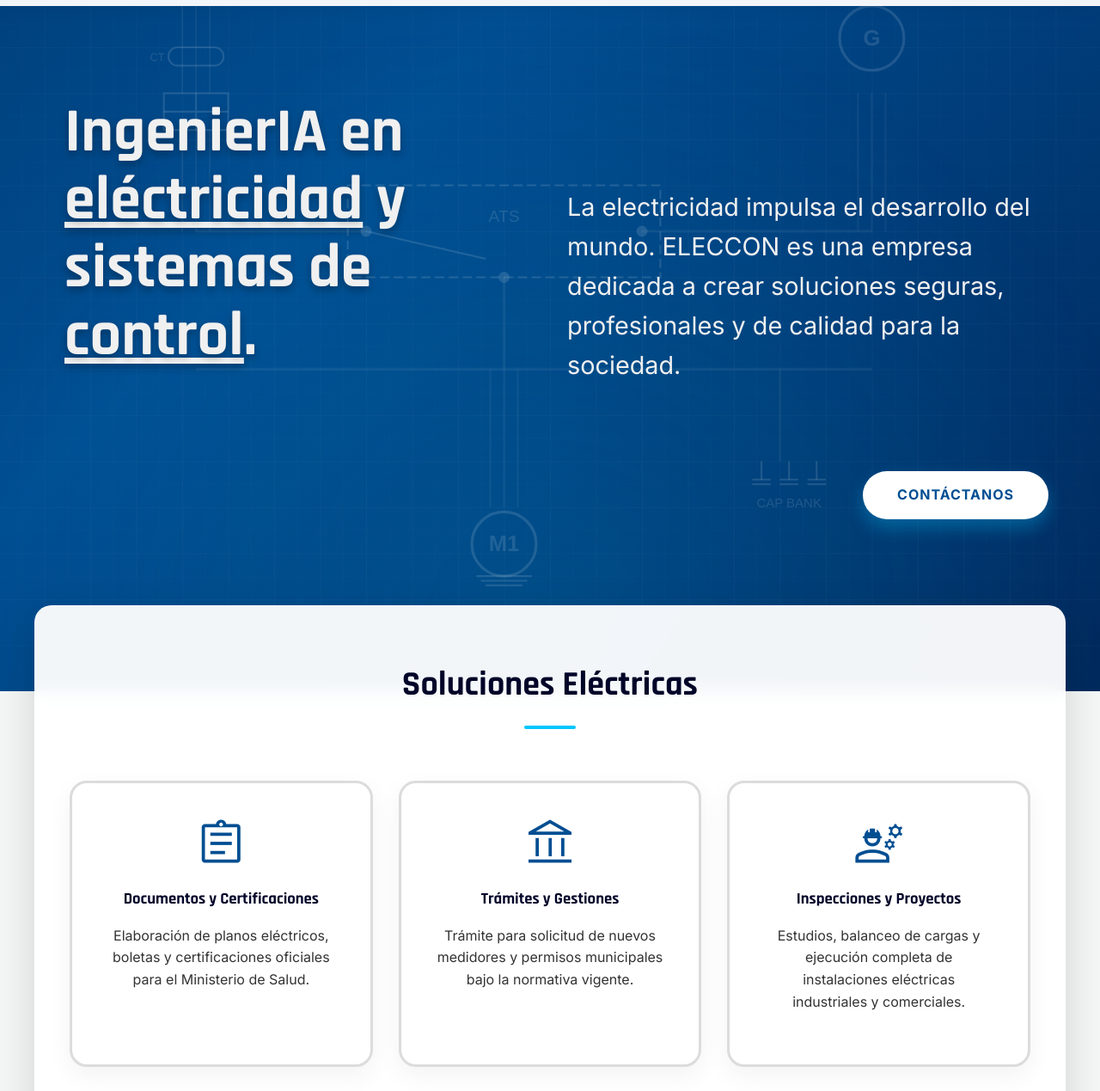
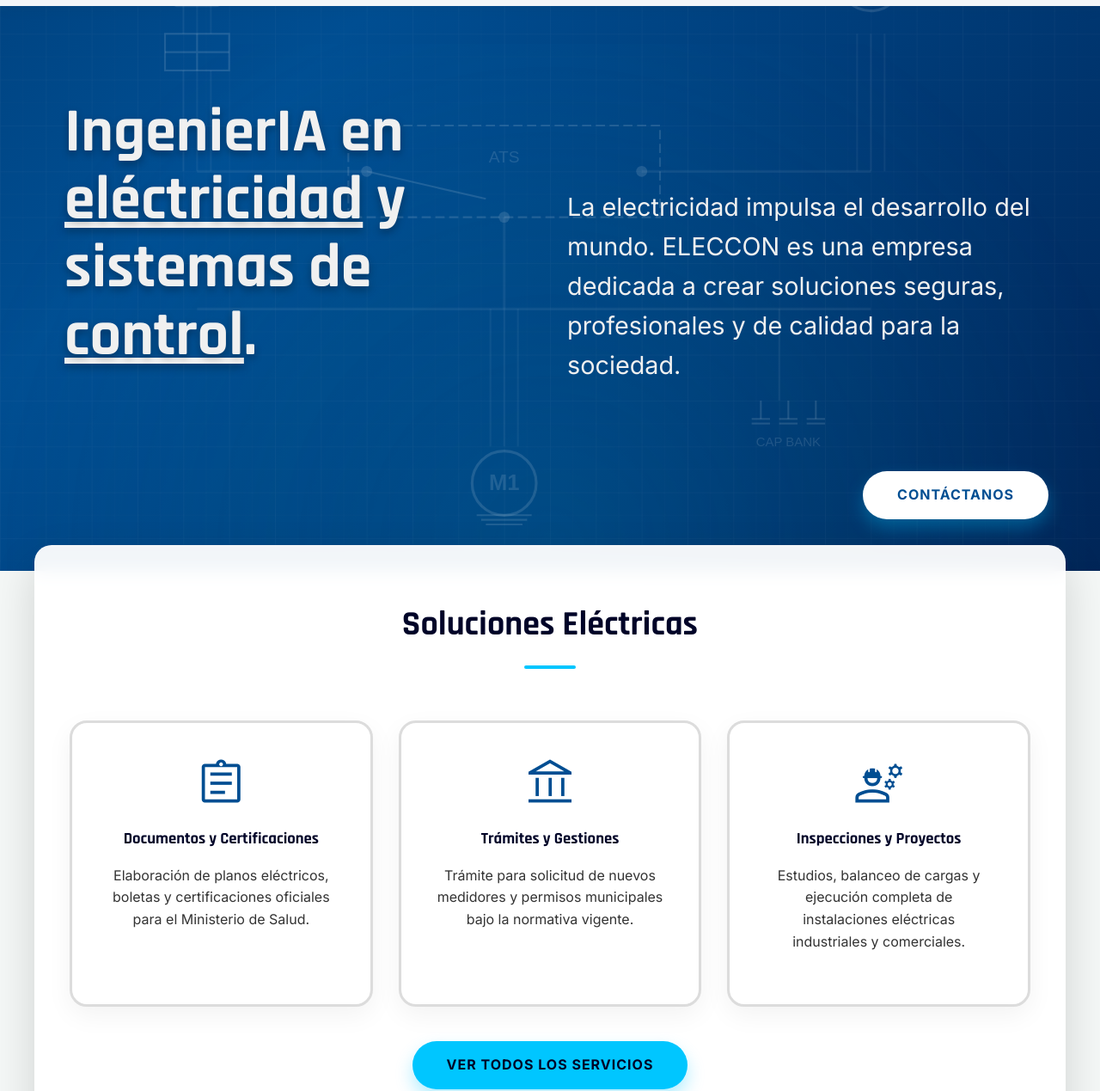
Before and after one commit to EmmanuelCVC/webpage, a plain HTML site: page index.html in a window 1280 px wide. Shown: the part 52-1321 px from the top of the page at 86% size. Drawn offline with nearby package versions, Linux system fonts and the light colour scheme.

Commit message:
Adjust vertical spacing in hero and sections
Reduce excessive vertical spacing and overlap: lower nav hover bottom padding from 200px to 60px and reduce section top negative margin from -100px to -30px to tighten layout and improve visual spacing. Also add a small formatting/newline near .hero-slide rules.

```diff
--- a/styles.css
+++ b/styles.css
@@ -97,7 +97,7 @@
     justify-content: center;
     position: relative;
     padding-top: 150px;
-    padding-bottom: 200px;
+    padding-bottom: 60px;
     overflow: hidden;
     box-sizing: border-box;
 }
@@ -259,6 +259,7 @@
     transform: translateY(40px);
     animation: slideUpFade 1s cubic-bezier(0.2, 0.8, 0.2, 1) forwards;
 }
+
 .hero-slide p {
     flex: 1;
     font-size: clamp(1.4rem, 2vw + 0.8rem, 1.8rem);
@@ -358,7 +359,7 @@
     border-radius: 20px;
     padding: 60px 40px;
     box-shadow: 0 20px 50px rgba(0, 0, 0, 0.15);
-    margin-top: -100px;
+    margin-top: -30px;
     position: relative;
     z-index: 20;
     border: 1px solid rgba(255, 255, 255, 0.2);
```
